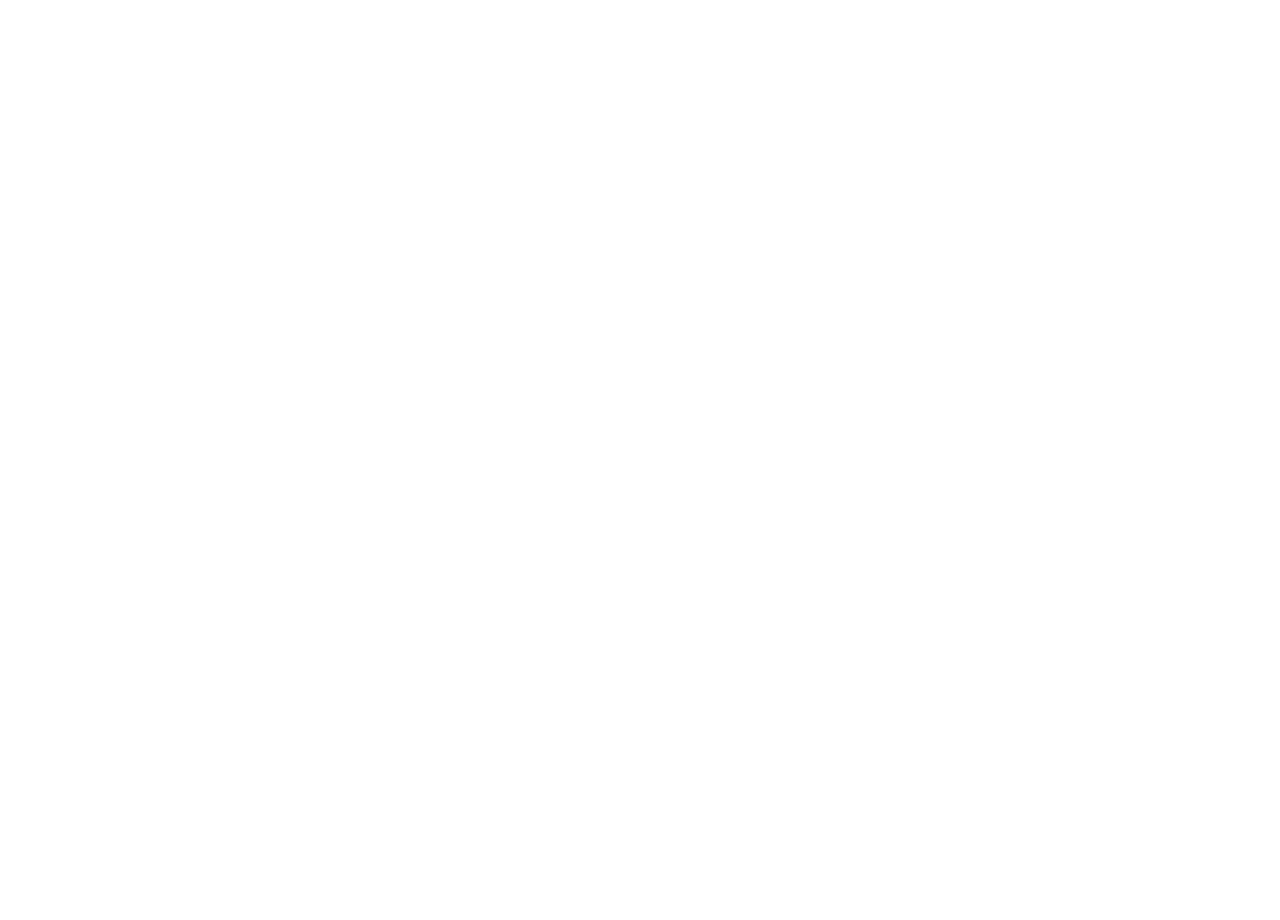
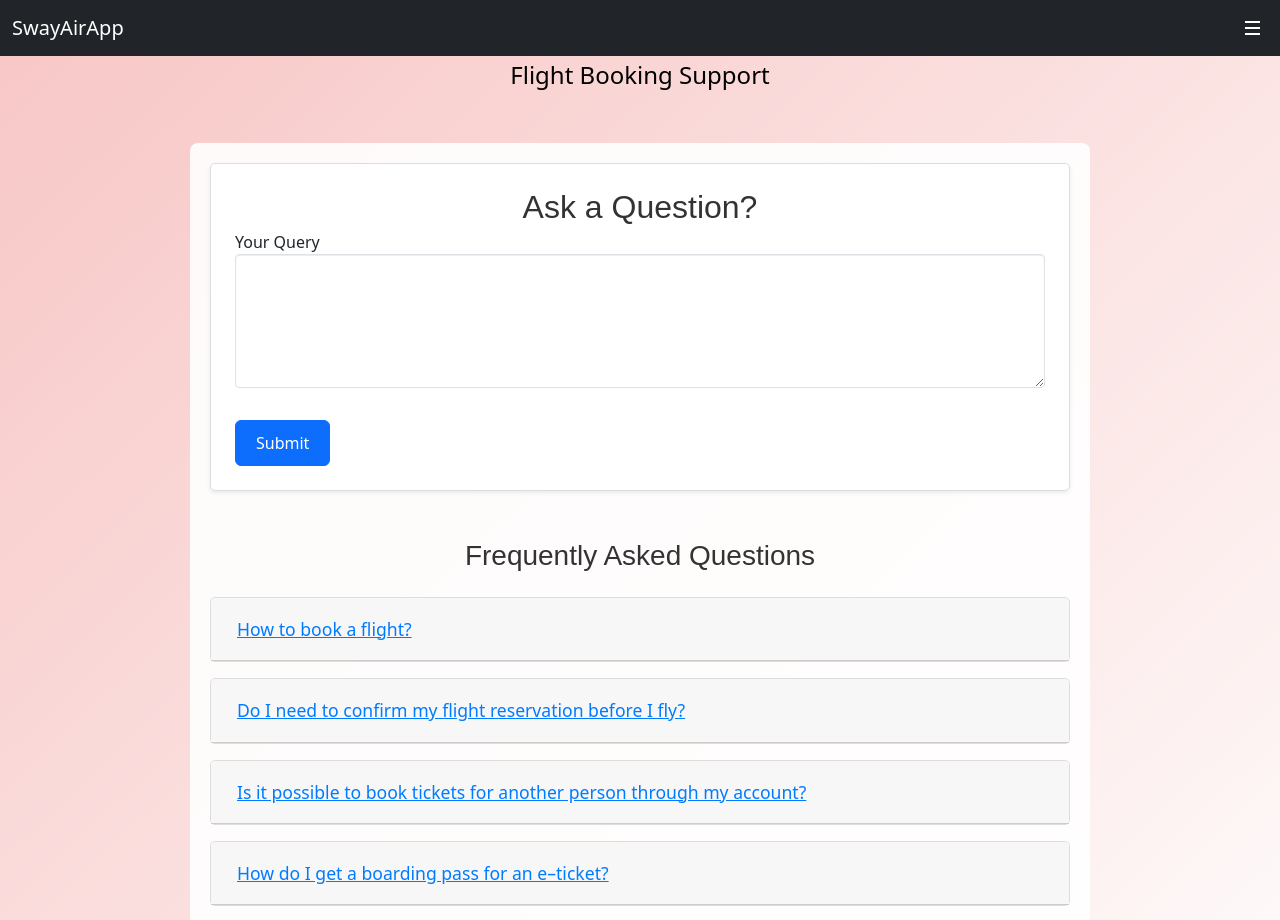
Before and after one commit to gmvarsha/CapstoneProject, a React (Create React App) app in the folder flightbooking/: page /user/help in a window 1280 px wide. Before the commit this address had no page. Shown: the top 920 px of the page. Before the commit the page ends 800 px from the top, so only its background shows below. Built offline with nearby package versions, Linux system fonts and the light colour scheme.

Commit message:
UserQuery Changes

```diff
--- a/flightbooking/src/App.js
+++ b/flightbooking/src/App.js
@@ -9,6 +9,8 @@ import UserSignUp from './Pages/SignUp/UserSignUp';
 // import UserBooking from './Pages/UserBooking/UserBookingex';
 import UserBooking from './Pages/UserBooking/User';
 import ProtectedRoute from './Pages/Login/ProtectedRoute';
+import UserQuery from './Pages/UserQuery/UserQuery';
+
 
 
 function App() {
@@ -22,6 +24,9 @@ function App() {
          {/* <Route path="/user/dashboard" element={<Dashboard/>} /> */}
          <Route path="/user/userbooking" element={<ProtectedRoute element={<UserBooking />} requiredRole="User" />} />
           <Route path="/admin/adminhome" element={<ProtectedRoute element={<AdminHome />}  requiredRole="Admin" />} />
+          <Route path="/user/help" element={<UserQuery/>}/>
+
+
          {/* <Route path="/user/userbooking" element={<UserBooking/>}/> */}
          {/* <Route path="/admin/adminlogin" element={<AdminLogin/>}/> */}
          {/* <Route path="/admin/adminhome" element={<AdminHome />}/>  */}
--- /dev/null
+++ b/flightbooking/src/Pages/UserQuery/UserQuery.css
@@ -0,0 +1,114 @@
+.app-container {
+  display: flex;
+  flex-direction: column;
+  min-height: 100vh;
+  background-size: cover;
+  color: #fff;
+}
+
+.app-header {
+
+  padding: 5px;
+  text-align: center;
+  font-size: 1.5rem;
+
+}
+
+.app-header h1 {
+  margin: 0;
+  font-size: 1.5rem;
+  color: #fff;
+}
+
+.app-footer {
+  background-color: rgba(0, 0, 0, 0.8);
+  text-align: center;
+  padding: 10px 0;
+  margin-top: auto;
+}
+
+.app-footer p {
+  margin: 0;
+  color: #fff;
+}
+
+.container {
+  max-width: 900px;
+  margin: 0 auto;
+  padding: 20px;
+  background-color: rgba(255, 255, 255, 0.9);
+  border-radius: 8px;
+}
+
+h2, h3 {
+  color: #333;
+  font-family: 'Arial', sans-serif;
+}
+
+.card {
+  background-color: #fff;
+  border: 1px solid #ddd;
+  border-radius: 5px;
+}
+
+.form-group {
+  margin-bottom: 1rem;
+}
+
+.form-control {
+  border-radius: 4px;
+  box-shadow: inset 0 1px 1px rgba(0, 0, 0, 0.075);
+  transition: border-color ease-in-out 0.15s, box-shadow ease-in-out 0.15s;
+}
+
+.form-control:focus {
+  border-color: #007bff;
+  box-shadow: 0 0 5px rgba(0, 123, 255, 0.25);
+}
+
+.btn {
+  font-size: 1rem;
+  padding: 10px 20px;
+}
+
+.btn-link {
+  font-size: 1.1rem;
+}
+
+.alert {
+  margin-top: 20px;
+}
+
+.card-header {
+  background-color: #f7f7f7;
+}
+
+.card-header button {
+  width: 100%;
+  text-align: left;
+  padding: 10px;
+  border: none;
+  background-color: transparent;
+  color: #007bff;
+}
+
+.card-header button:focus {
+  outline: none;
+}
+
+.card-body {
+  background-color: #f9f9f9;
+}
+
+#faqAccordion .card-header {
+  cursor: pointer;
+}
+
+#faqAccordion .card-header:hover {
+  background-color: #f1f1f1;
+}
+
+#faqAccordion .card-body {
+  padding: 15px;
+  border-top: 1px solid #ddd;
+}
--- /dev/null
+++ b/flightbooking/src/Pages/UserQuery/UserQuery.js
@@ -0,0 +1,132 @@
+import React, { useState,useEffect } from 'react';
+import axios from 'axios';
+import 'bootstrap/dist/css/bootstrap.min.css';
+import 'bootstrap/dist/js/bootstrap.bundle.min';
+import './UserQuery.css';
+import CustomNavbar from '../../components/Navbar';
+
+
+const faqs = [
+  { question: 'How to book a flight?', answer: 'You can book a flight by searching for available flights, selecting your preferred flight, and following the booking instructions.' },
+  { question: 'Do I need to confirm my flight reservation before I fly?', answer:'No, you don’t. If you really want to, though, you can by writing to our Admin.' },
+  { question: 'Is it possible to book tickets for another person through my account?', answer:'Yes, just enter the details of the passengers you want to book for when you’re asked to enter traveller–details at the time of booking.' },
+  { question: 'How do I get a boarding pass for an e–ticket?', answer:'You need to show your e–ticket confirmation email and your e–ticket number at the check–in counter. The airline representative will issue your boarding pass at that time.' },
+  { question: 'I’ve booked my tickets but need to add my child’s tickets to my booking. How do I do it?', answer:'Unfortunately, a child cannot be added to an existing reservation. You will need to book a separate ticket for your child with the airline directly.' },
+  { question: 'I misspelled my name while booking a ticket. How do I get it changed?', answer:'You can call us to check if the airline you’ve booked with entertains change–of–name requests. Most of them do, and we can pass on your request. However, if the airline doesn’t allow it, you’ll have to cancel and re–book the ticket.' },
+  { question: 'Do I have to show ID proof at the time of check–in?', answer:'Yes, for domestic flights within India, Any ID Prrofs are required by government issued photo-ids accepted by the airlines –' },
+
+];
+
+const UserQuery = () => {
+  const [query, setQuery] = useState('');
+  const [error, setError] = useState(null);
+  const [success, setSuccess] = useState(false);
+  const [userId, setUserId] = useState('');
+
+
+  const handleQueryChange = (e) => {
+    setQuery(e.target.value);
+  };
+
+  useEffect(() => {
+    const storedUserId = localStorage.getItem('userId');
+    if (storedUserId) {
+      setUserId(storedUserId);
+    }
+  }, []);
+
+  useEffect(() => {
+    if (success) {
+      const timer = setTimeout(() => {
+        setSuccess(false);
+      }, 1000); // 1 seconds
+
+      return () => clearTimeout(timer);
+    }
+  }, [success]);
+
+
+  const handleSubmit = async (e) => {
+    e.preventDefault();
+    try {
+        await axios.post('http://localhost:8080/api/user/query', { query,userId });
+      setQuery('');
+      setSuccess(true);
+      setError(null);
+    } catch (error) {
+      setError('Error submitting query');
+      setSuccess(false);
+      console.error('Error submitting query', error);
+    }
+  };
+
+  return (
+    <div style={{
+      background: 'linear-gradient(to bottom right, #f7c6c5, #fff)',
+      minHeight: '100vh',
+      color: '#000',
+    }}>
+      <CustomNavbar role='User' />
+
+        <h1 className="app-header">Flight Booking Support</h1>
+
+      <div className="container mt-5">
+        <div className="card p-4 shadow-sm mb-5">
+          <h2 className="text-center mb-1">Ask a Question?</h2>
+          {success && <div className="alert alert-success">Query submitted successfully!</div>}
+          {error && <div className="alert alert-danger">{error}</div>}
+          <form onSubmit={handleSubmit}>
+            <div className="form-group">
+              <label htmlFor="query">Your Query</label>
+              <textarea
+                id="query"
+                className="form-control"
+                value={query}
+                onChange={handleQueryChange}
+                rows="5"
+                required
+              />
+            </div>
+            <button type="submit" className="btn btn-primary mt-3">Submit</button>
+          </form>
+        </div>
+
+        <h3 className="text-center mt-5 mb-4">Frequently Asked Questions</h3>
+        <div id="faqAccordion">
+          {faqs.map((faq, index) => (
+            <div className="card mb-3" key={index}>
+              <div className="card-header" id={`heading${index}`}>
+                <h5 className="mb-0">
+                  <button
+                    className="btn btn-link"
+                    type="button"
+                    data-bs-toggle="collapse"
+                    data-bs-target={`#collapse${index}`}
+                    aria-expanded="false"
+                    aria-controls={`collapse${index}`}
+                  >
+                    {faq.question}
+                  </button>
+                </h5>
+              </div>
+              <div
+                id={`collapse${index}`}
+                className="collapse"
+                aria-labelledby={`heading${index}`}
+                data-parent="#faqAccordion"
+              >
+                <div className="card-body">
+                  {faq.answer}
+                </div>
+              </div>
+            </div>
+          ))}
+        </div>
+      </div>
+
+      <footer className="app-footer">
+        <p>&copy; 2024 Flight Booking Support</p>
+      </footer>
+    </div>
+  );
+};export default UserQuery;
--- a/flightbooking/src/components/Navbar.js
+++ b/flightbooking/src/components/Navbar.js
@@ -19,7 +19,9 @@ const CustomNavbar = ({ role }) => {
       };
 
       const handleHelp = () => {
+        if(role=='User'){
         navigate('/user/help');
+        }
       };
 
       const handleMyBookings = () => {
@@ -56,7 +58,7 @@ const CustomNavbar = ({ role }) => {
         }}>
           <ul style={{ listStyle: 'none', padding: '10px', margin: 0 }}>
             {role=='User' && <li style={{ padding: '8px 16px', cursor: 'pointer' }} onClick={handleMyBookings}>My Bookings</li>}
-            <li style={{ padding: '8px 16px', cursor: 'pointer' }} onClick={handleHelp}>Help</li>
+            {role=='User' && <li style={{ padding: '8px 16px', cursor: 'pointer' }} onClick={handleHelp}>Help</li>}
             <li style={{ padding: '8px 16px', cursor: 'pointer' }} onClick={handleLogout}>Logout</li>
           </ul>
         </div>
```
